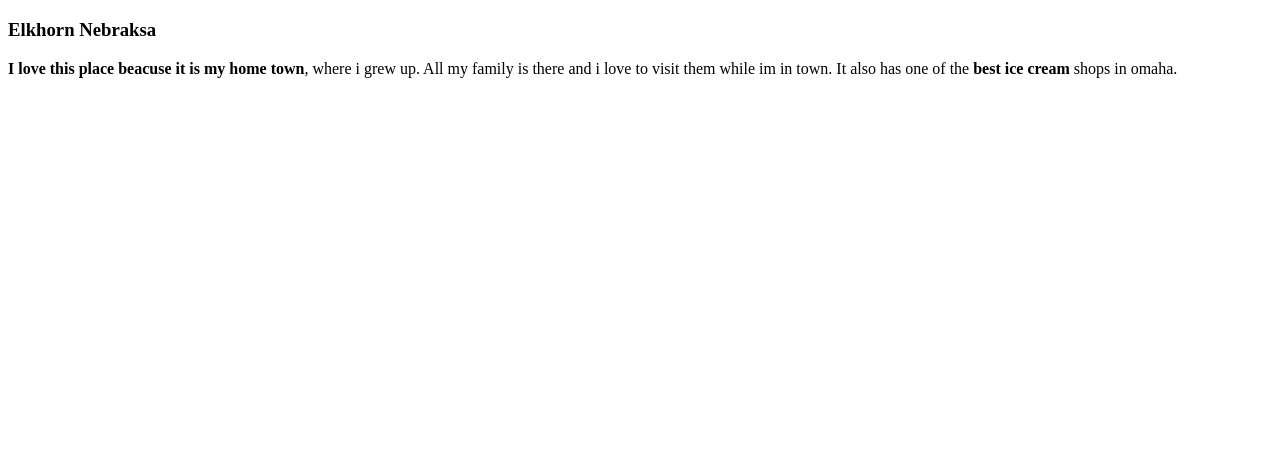
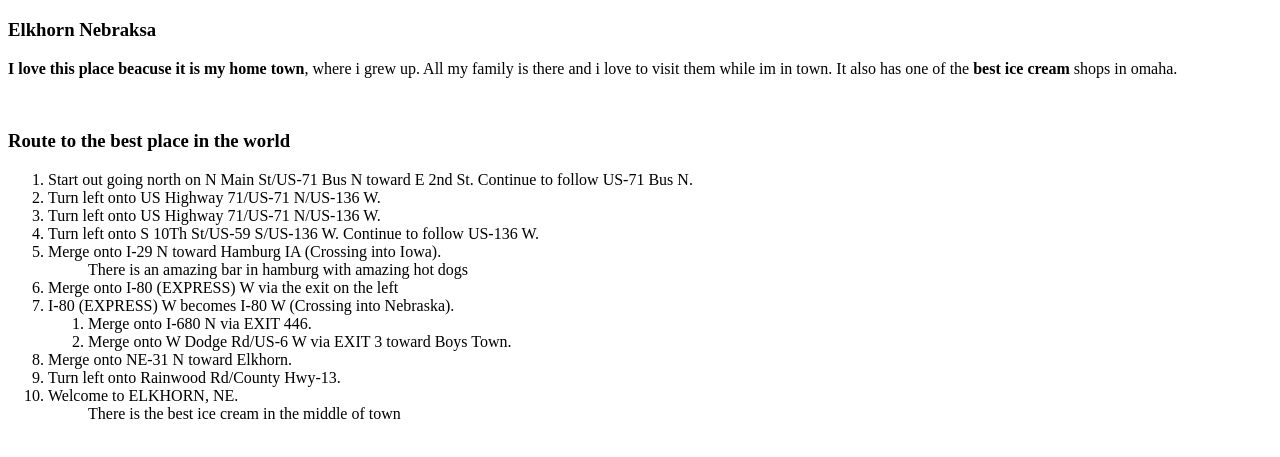
Before and after one commit to 44-563-WebApps-F21/webapps-f21-assignment-3-AJ-Hagemann, a plain HTML site: page index.html in a window 1280 px wide. Shown: the part 61-518 px from the top of the page. Drawn offline with Linux system fonts and the light colour scheme.

Commit message:
Update index.html

```diff
--- a/index.html
+++ b/index.html
@@ -11,6 +11,33 @@
         <h3> Elkhorn Nebraksa</h3>
 
         <p><b>I love this place beacuse it is my home town</b>, where i grew up. All my family is there and i love to visit them while im in town. It also has one of the <b>best ice cream</b> shops in omaha.</p>
+
+        <br>
+
+        <h3>Route to the best place in the world</h3>
+
+        <ol>
+            <li>Start out going north on N Main St/US-71 Bus N toward E 2nd St. Continue to follow US-71 Bus N.</il>
+            <li>Turn left onto US Highway 71/US-71 N/US-136 W.</il>
+            <li>Turn left onto US Highway 71/US-71 N/US-136 W.</il>
+            <li>Turn left onto S 10Th St/US-59 S/US-136 W. Continue to follow US-136 W.</il>
+            <li>Merge onto I-29 N toward Hamburg IA (Crossing into Iowa).</il>
+            <ul>
+                <il>There is an amazing bar in hamburg with amazing hot dogs</il>
+            </ul>
+            <li>Merge onto I-80 (EXPRESS) W via the exit on the left</il>
+            <li>I-80 (EXPRESS) W becomes I-80 W (Crossing into Nebraska).</il>
+                <ol>
+                    <li>Merge onto I-680 N via EXIT 446.</il>
+                    <li>Merge onto W Dodge Rd/US-6 W via EXIT 3 toward Boys Town.</il>
+                </ol>
+            <li>Merge onto NE-31 N toward Elkhorn.</il>
+            <li>Turn left onto Rainwood Rd/County Hwy-13.</il>
+            <li>Welcome to ELKHORN, NE.</il>
+            <ul>
+                <il>There is the best ice cream in the middle of town</il>
+            </ul>
+            </ol>
     </body>
 
 </html>
```
